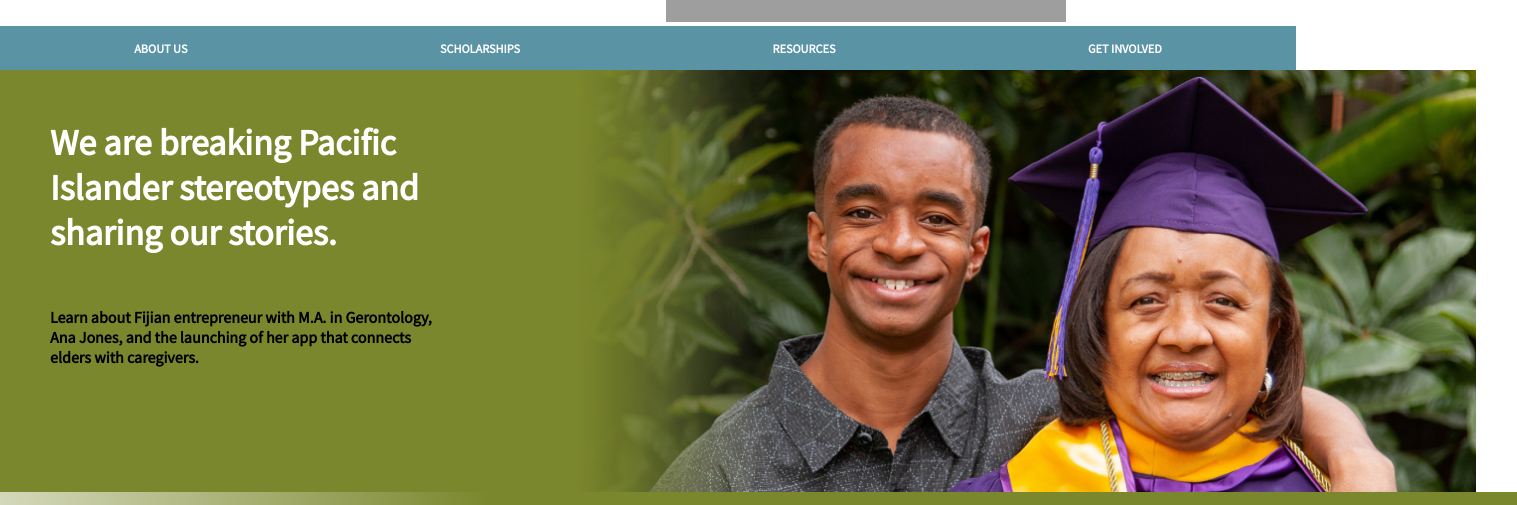
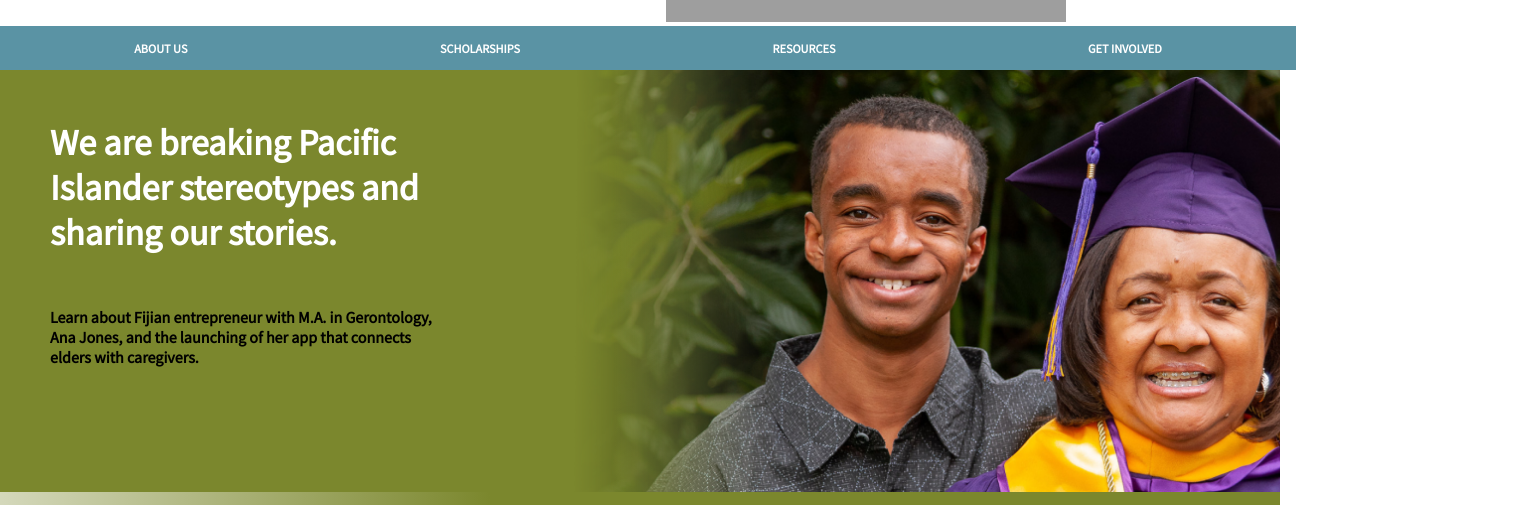
Before and after one commit to maikalangi/spioFromScratch, a React (Create React App) app: page / in a window 1280 px wide. Shown: the part 279-784 px from the top of the page, 1517 px wide, since content can reach past the window. Built offline with nearby package versions, Linux system fonts and the light colour scheme; grey boxes are pictures that could not be loaded.

Commit message:
more carousel testing

```diff
--- a/src/styles/carousel.css
+++ b/src/styles/carousel.css
@@ -3,7 +3,8 @@
     display: flex;
     flex-direction: column;
     justify-content: center;
-    /* overflow: hidden; */
+    position: relative;
+    overflow: hidden;
     width: 100%;
     margin: 0;
     padding: 0;
@@ -12,6 +13,7 @@
 .slides {
     display: flex;
     flex-direction: row;
+    overflow: hidden;
     width: 1517px;
     height: 422px;
     flex-shrink: 0;
```
